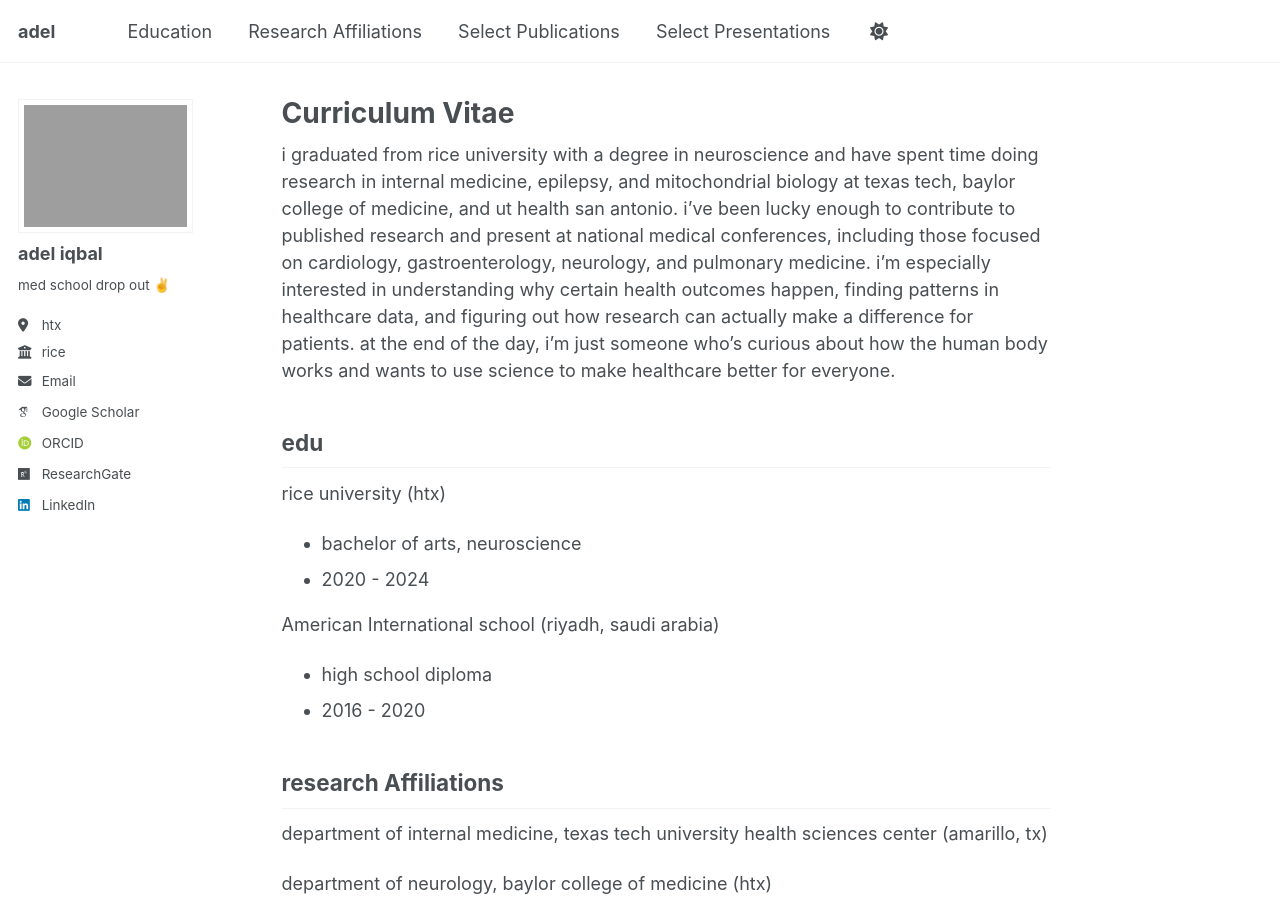
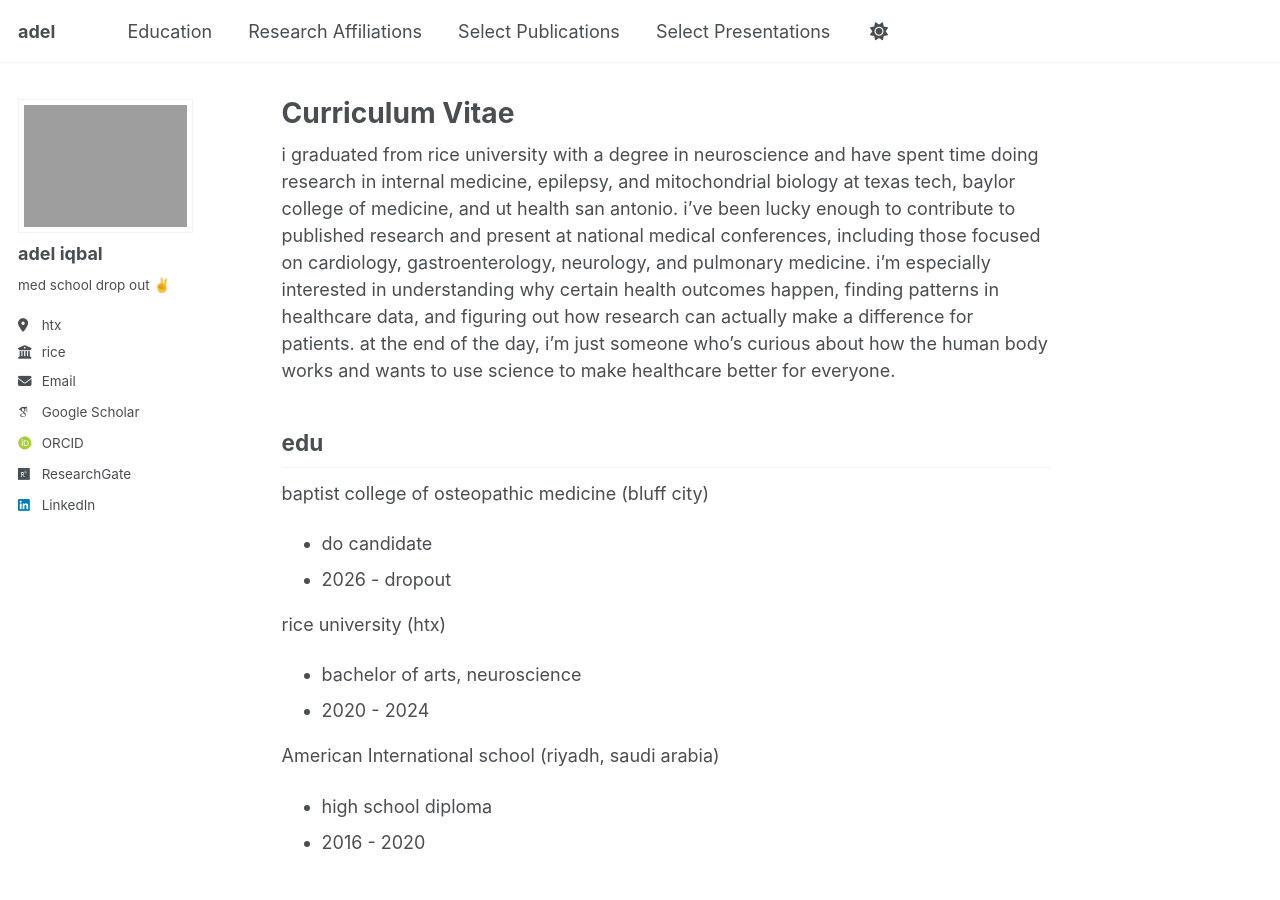
Before and after one commit to adel-iqbal/aiqbal, a Jekyll site: the page built from _pages/about.md, in a window 1280 px wide and 900 px high. Built offline with Jekyll 4.4.1, drawn with Linux system fonts in a browser that asks for light colours; some web fonts are replaced; a script bundle is joined from its source files by our own code; library files that are not in the unit come from our copies.

Commit message:
Update about.md

```diff
--- a/_pages/about.md
+++ b/_pages/about.md
@@ -11,6 +11,11 @@ i graduated from rice university with a degree in neuroscience and have spent ti
 
 edu
 ------
+
+baptist college of osteopathic medicine (bluff city)
+
+ * do candidate
+ * 2026 - dropout
 
 rice university (htx)
 
```
